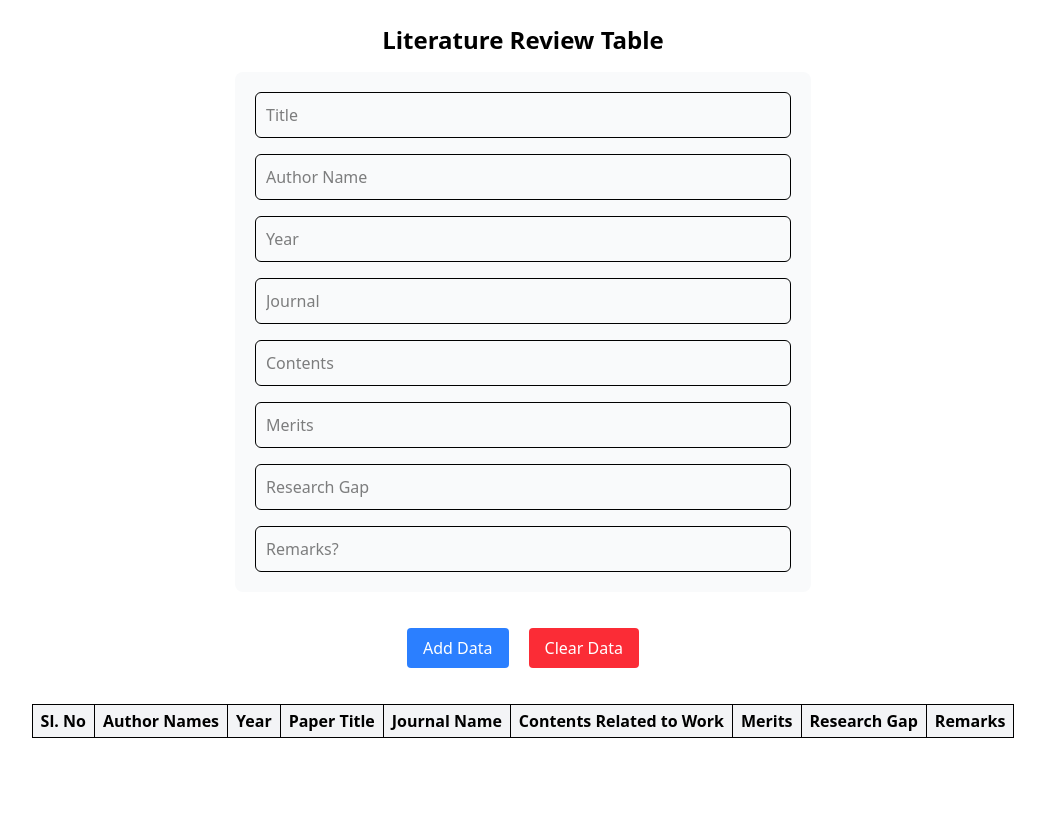
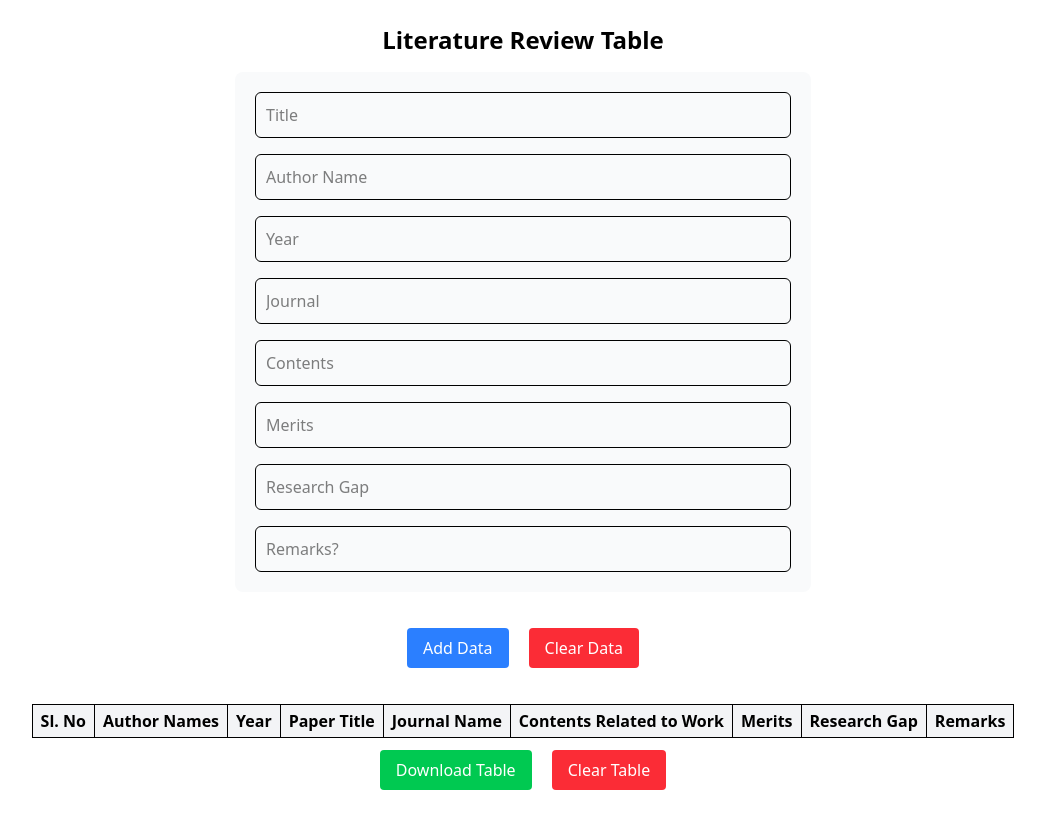
Before and after one commit to F7Z7/IEEE-XTREME-ROADMAP, a React (Vite) app: page / in a window 1280 px wide. Shown: the whole page, without its empty margins (117-1162 px from the left). Before the commit the page ends 800 px from the top, so only its background shows below. Built offline with nearby package versions, Linux system fonts and the light colour scheme.

Commit message:
set up a clear table function and button

```diff
--- a/src/Components/Table.tsx
+++ b/src/Components/Table.tsx
@@ -68,11 +68,13 @@ const TablePage: React.FC = () => {
             researchGap: "",
             remarks: "",
         });
-    }
+        }
+    const clearTable = () => {
+        setRows([]);
+    };
     return (
         <div className="p-6 flex flex-col justify-center items-center">
             <h1 className="text-2xl font-bold mb-4">Literature Review Table</h1>
-
             {/* Form */}
             <div className="flex flex-col gap-4 w-full max-w-xl backdrop-blur-2xl mb-6 p-4 bg-gray-50 rounded-lg p-5 ">
                 <input name="paperTitle" placeholder="Title" value={form.paperTitle} onChange={handleChange}
@@ -94,8 +96,8 @@ const TablePage: React.FC = () => {
 
             </div>
             <div className="flex justify-center items-center gap-5 p-3 ">
-                <Button onclick={handleAddData} text={"Add Data"} bgColor={"bg-blue-500 hover:bg-blue-400"}/>
-                <Button onclick={handleClearData} text={"Clear Data"} bgColor={"bg-red-500 hover:bg-red-400"}/>
+                <Button executeThis={handleAddData} text={"Add Data"} bgColor={"bg-blue-500 hover:bg-blue-400"}/>
+                <Button executeThis={handleClearData} text={"Clear Data"} bgColor={"bg-red-500 hover:bg-red-400"}/>
             </div>
 
             <div className="overflow-x-auto mt-6">
@@ -130,6 +132,10 @@ const TablePage: React.FC = () => {
                     </tbody>
                 </table>
             </div>
+            <div className="flex justify-center items-center gap-5 p-3 ">
+                <Button executeThis={""} text={"Download Table"} bgColor={"bg-green-500 hover:bg-green-400"}/>
+                <Button executeThis={clearTable} text={"Clear Table"} bgColor={"bg-red-500 hover:bg-red-400"}/>
+            </div>
         </div>
     );
 };
```
